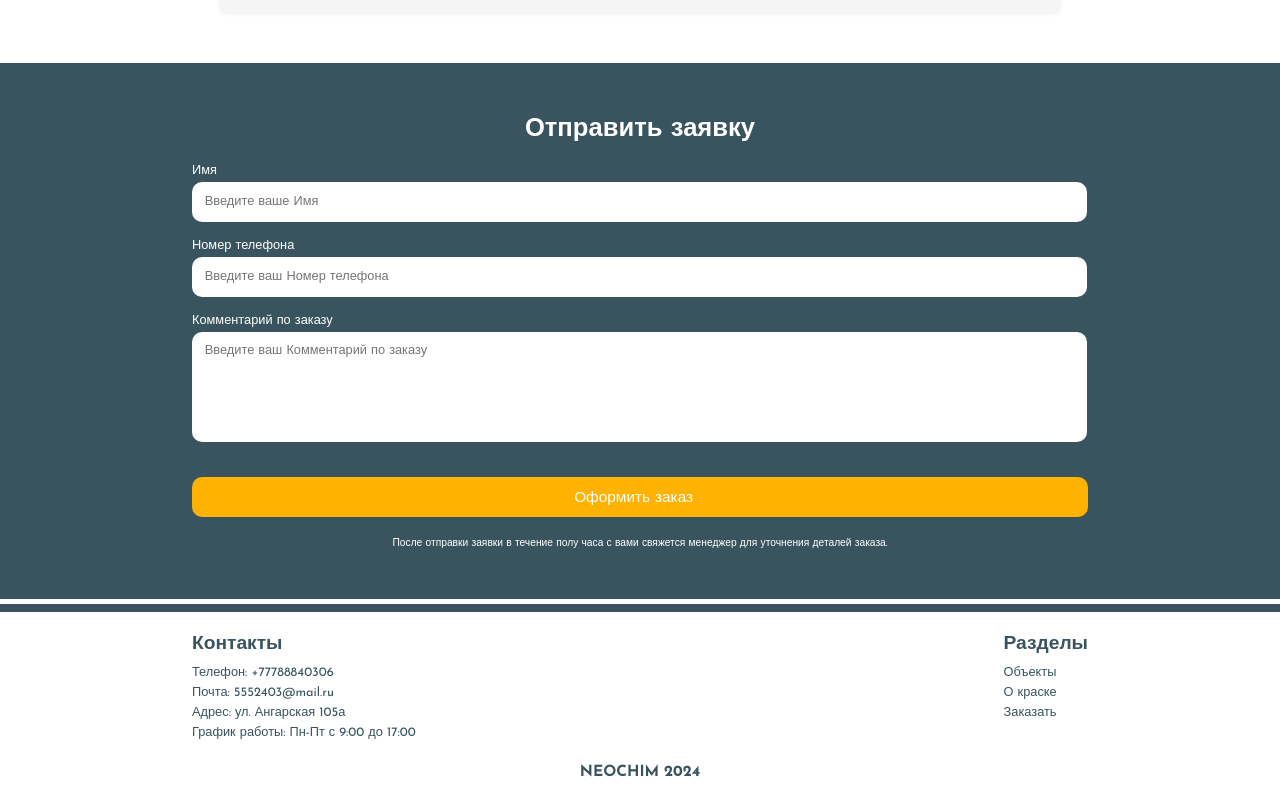
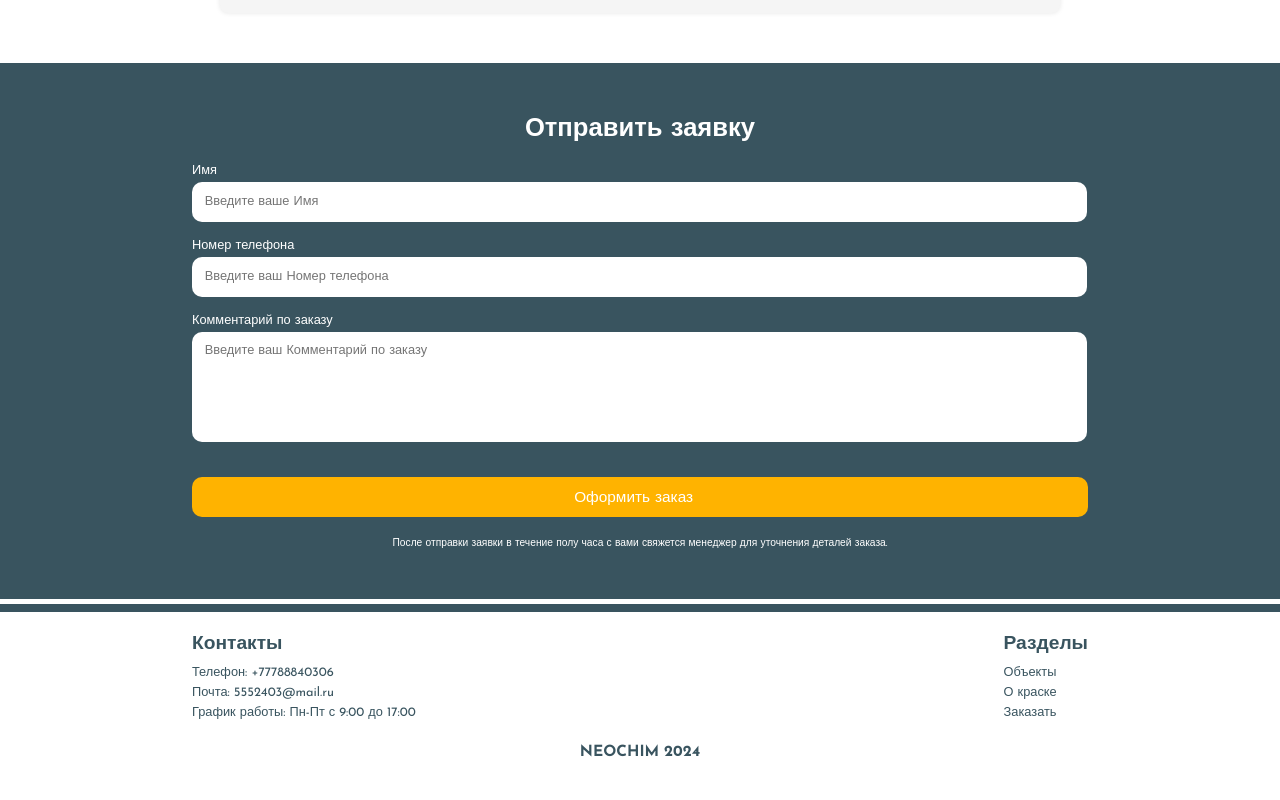
Before and after one commit to Bernando0/neochim-next-app, a Next.js app: page /about in a window 1280 px wide. Shown: the part 1673-2473 px from the top of the page. Built offline with nearby package versions, Linux system fonts and the light colour scheme.

Commit message:
Adress removed

```diff
--- a/app/about/page.js
+++ b/app/about/page.js
@@ -66,7 +66,6 @@ function About() {
             <h3>Контакты</h3>
             <p>Телефон: +77788840306</p>
             <p>Почта: 5552403@mail.ru</p>
-            <p>Адрес: ул. Ангарская 105а </p>
             <p>График работы: Пн-Пт с 9:00 до 17:00</p>
           </div>
           <div className="footer-section">
```
